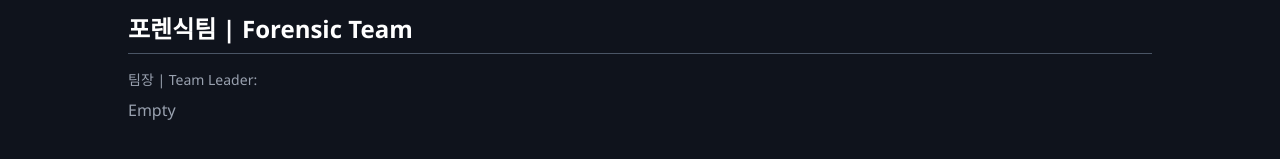
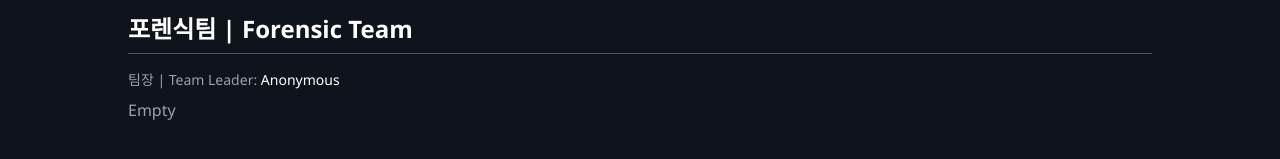
Before and after one commit to tnqjae/APEX-club-Website, a Vue app: page /team in a window 1280 px wide. Shown: the part 693-852 px from the top of the page. Built offline with nearby package versions, Linux system fonts and the light colour scheme.

Commit message:
Edit Info

```diff
--- a/src/views/Team.vue
+++ b/src/views/Team.vue
@@ -30,7 +30,7 @@
       <!-- Forensic Team -->
       <div>
         <h2 class="text-2xl font-bold mb-4 border-b border-gray-600 pb-2">포렌식팀 | Forensic Team</h2>
-        <p class="text-sm text-gray-400 mb-2">팀장 | Team Leader: <span class="text-white font-medium"></span></p>
+        <p class="text-sm text-gray-400 mb-2">팀장 | Team Leader: <span class="text-white font-medium">Anonymous</span></p>
         <p class="text-gray-400"> Empty </p>
       </div>
     </div>
```
